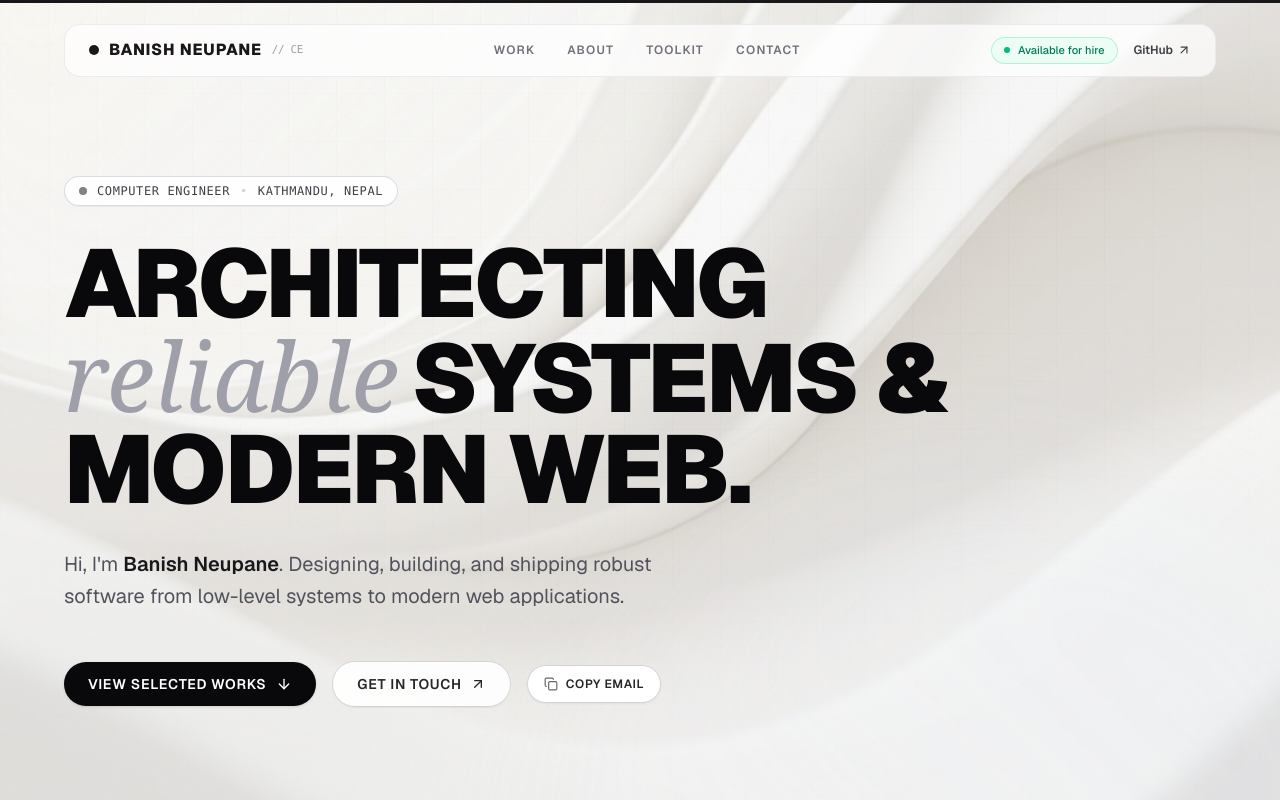
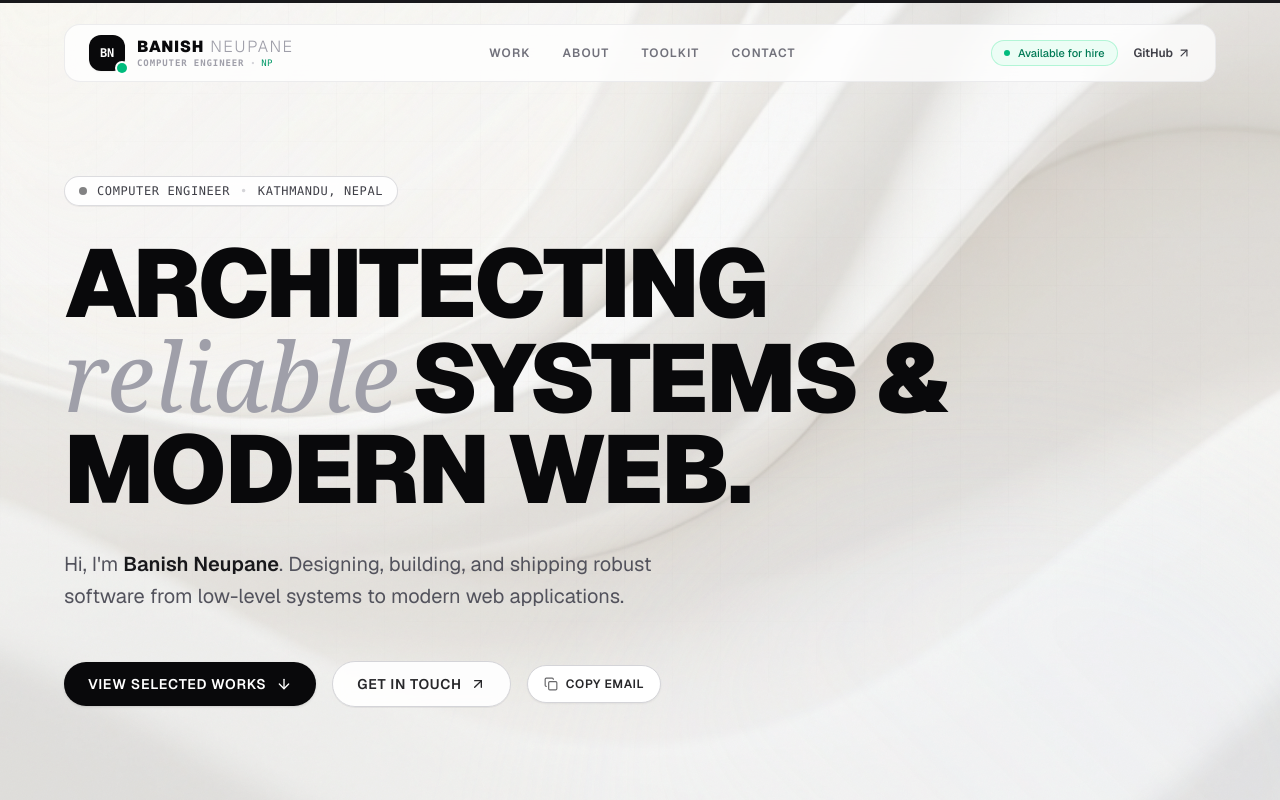
Before and after one commit to banishneupane2002/Personal-Website, a Next.js app: page / in a window 1280 px wide. Shown: the top 800 px of the page. Built offline with nearby package versions, Linux system fonts and the light colour scheme.

Commit message:
Upgrade navbar brand with signature monogram badge, dual-tone typography, and hover underline physics

```diff
--- a/src/components/Navbar.tsx
+++ b/src/components/Navbar.tsx
@@ -4,6 +4,7 @@ import { useState, useEffect } from "react";
 import Link from "next/link";
 import { portfolioData } from "@/data/portfolioData";
 import { Menu, X, ArrowUpRight } from "lucide-react";
+import { motion } from "framer-motion";
 
 export default function Navbar() {
   const [mobileMenuOpen, setMobileMenuOpen] = useState(false);
@@ -27,24 +28,44 @@ export default function Navbar() {
   return (
     <header className="fixed top-0 left-0 right-0 z-50 flex justify-center px-4 pt-4 sm:pt-6 transition-all duration-300">
       <div
-        className={`w-full max-w-6xl rounded-2xl transition-all duration-300 px-5 sm:px-6 py-3 flex items-center justify-between border ${
+        className={`w-full max-w-6xl rounded-2xl transition-all duration-300 px-5 sm:px-6 py-2.5 flex items-center justify-between border ${
           scrolled
-            ? "bg-white/90 backdrop-blur-md border-zinc-200 shadow-sm"
-            : "bg-white/70 backdrop-blur-xs border-zinc-200/70"
+            ? "bg-white/90 backdrop-blur-md border-zinc-200/90 shadow-sm"
+            : "bg-white/75 backdrop-blur-md border-zinc-200/70"
         }`}
       >
         {/* Brand / Logo */}
         <Link
           href="/"
-          className="group flex items-center gap-2.5 text-zinc-900 font-bold tracking-tight hover:opacity-80 transition"
+          className="group flex items-center gap-3 transition-all duration-300"
         >
-          <span className="w-2.5 h-2.5 rounded-full bg-zinc-900 group-hover:scale-125 transition-transform" />
-          <span className="text-sm sm:text-base font-extrabold uppercase tracking-wider">
-            {portfolioData.personal.name}
-          </span>
-          <span className="hidden sm:inline-block text-[11px] font-mono text-zinc-400 font-medium">
-            // CE
-          </span>
+          {/* Stylized Monogram Icon Badge */}
+          <div className="relative flex items-center justify-center w-9 h-9 rounded-xl bg-zinc-950 text-white font-mono text-xs font-black tracking-tight shadow-xs transition-all duration-300 group-hover:scale-105 group-hover:bg-zinc-800 group-hover:shadow-md group-hover:ring-4 group-hover:ring-zinc-950/5">
+            <span className="group-hover:tracking-wider transition-all duration-300">BN</span>
+            {/* Live active indicator */}
+            <span className="absolute -bottom-0.5 -right-0.5 w-2.5 h-2.5 rounded-full bg-emerald-500 ring-2 ring-white" />
+          </div>
+
+          {/* Typography */}
+          <div className="flex flex-col">
+            <div className="flex items-center gap-1.5">
+              <span className="text-sm sm:text-base font-black tracking-wider uppercase text-zinc-950 group-hover:text-zinc-700 transition-colors">
+                Banish
+              </span>
+              <span className="text-sm sm:text-base font-light tracking-widest uppercase text-zinc-400 group-hover:text-zinc-950 transition-colors">
+                Neupane
+              </span>
+            </div>
+            <div className="flex items-center gap-1.5 -mt-0.5">
+              <span className="text-[9px] font-mono font-semibold tracking-widest text-zinc-400 uppercase group-hover:text-zinc-700 transition-colors">
+                Computer Engineer
+              </span>
+              <span className="hidden sm:inline-block text-[8px] font-mono text-zinc-300">•</span>
+              <span className="hidden sm:inline-block text-[9px] font-mono text-emerald-600 font-medium tracking-wider uppercase">
+                NP
+              </span>
+            </div>
+          </div>
         </Link>
 
         {/* Desktop Nav Links */}
@@ -53,9 +74,10 @@ export default function Navbar() {
             <a
               key={link.href}
               href={link.href}
-              className="text-xs font-semibold tracking-widest text-zinc-500 hover:text-zinc-900 transition-colors uppercase"
+              className="text-xs font-semibold tracking-widest text-zinc-500 hover:text-zinc-950 transition-colors uppercase relative group py-1"
             >
-              {link.label}
+              <span>{link.label}</span>
+              <span className="absolute bottom-0 left-0 w-0 h-[1.5px] bg-zinc-950 transition-all duration-300 group-hover:w-full" />
             </a>
           ))}
         </nav>
@@ -81,7 +103,7 @@ export default function Navbar() {
         {/* Mobile Menu Button */}
         <button
           onClick={() => setMobileMenuOpen(!mobileMenuOpen)}
-          className="md:hidden p-1.5 text-zinc-700 hover:text-zinc-950 transition"
+          className="md:hidden p-1.5 text-zinc-700 hover:text-zinc-950 transition cursor-pointer"
           aria-label="Toggle navigation menu"
         >
           {mobileMenuOpen ? <X className="w-5 h-5" /> : <Menu className="w-5 h-5" />}
```
